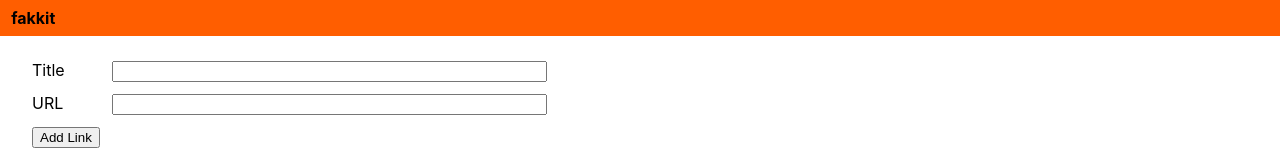
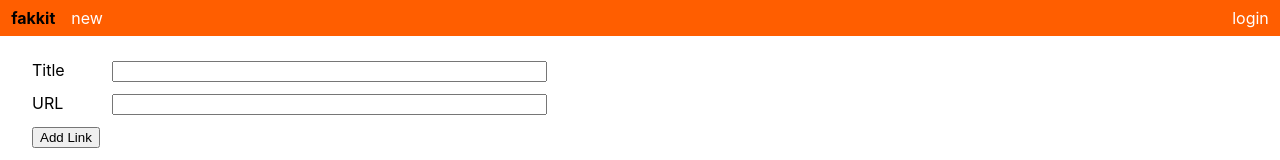
Before and after one commit to aaronparres/fakkit, a React (Create React App) app in the folder frontend/: page /new in a window 1280 px wide. Shown: the top 160 px of the page. Built offline with nearby package versions, Linux system fonts and the light colour scheme.

Commit message:
Context, Link, LoginLogout, up voting the form saves info into de DB

```diff
--- a/frontend/src/App.js
+++ b/frontend/src/App.js
@@ -1,14 +1,30 @@
 import React, { Component } from 'react';
-import { BrowserRouter as Router, Route, Link } from 'react-router-dom'
+import { BrowserRouter as Router, Route } from 'react-router-dom'
 
 import './App.css';
 import Header from './components/Header';
 import LinkList from './components/LinkList';
 import NewLink from './components/NewLink';
 
+import Context from './Context';
+
 class App extends Component {
+
+  constructor() {
+    super();
+    this.state = {
+      user: null,
+      doLogin: this.doLogin,
+    }
+  }
+
+  doLogin = (user) => {
+    this.setState({ user });
+  }
+
   render() {
     return (
+      <Context.Provider value={this.state}>
         <Router>
           <div className="App">
             <Header />
@@ -16,7 +32,7 @@ class App extends Component {
             <Route path="/new" component={NewLink} />
           </div>
         </Router>
-
+      </Context.Provider>
     );
   }
 }
--- /dev/null
+++ b/frontend/src/Context.js
@@ -0,0 +1,5 @@
+import React from 'react';
+
+let context = React.createContext({});
+
+export default context;
--- a/frontend/src/components/Header.css
+++ b/frontend/src/components/Header.css
@@ -1,5 +1,20 @@
 .header {
   padding: .5em .7em;
   background-color: rgb(255, 94, 0);
+  display: flex;
+  flex-direction: row;
+  justify-content: space-between;
 }
-.header .logo { font-weight: bold; }
+.header .logo {
+  font-weight: bold;
+  margin-right: 1em;
+}
+
+.header a{
+  text-decoration: none;
+  color: white;
+}
+
+.header .username{
+  margin-right: .5em;
+}
--- a/frontend/src/components/Header.js
+++ b/frontend/src/components/Header.js
@@ -1,12 +1,34 @@
 import React, { Component } from 'react'
+import { Link } from 'react-router-dom'
 import './Header.css';
+import Context from '../Context';
 
 export default class Header extends Component {
+
+  onLoginLogout = (e) => {
+    e.preventDefault(); //Prevent reload from <a> element
+    if (this.context.user) {
+      this.context.doLogin(null);
+    } else {
+      this.context.doLogin("Chico Malo");
+    }
+  }
+
   render() {
     return (
       <div className="header">
-        <span className="logo">fakkit</span>
+        <div className="left">
+          <span className="logo">fakkit</span>
+          <Link to="/new">new</Link>
+        </div>
+        <div className="right">
+          <span className="username">{this.context.user}</span>
+          <a href="." onClick={this.onLoginLogout}>
+            {this.context.user ? "logout" : "login"}
+          </a>
+        </div>
       </div>
     )
   }
 }
+Header.contextType = Context;
--- a/frontend/src/components/Link.js
+++ b/frontend/src/components/Link.js
@@ -1,19 +1,29 @@
 import React, { Component } from 'react'
-import './Link.css'
+import './Link.css';
+import Context from '../Context';
 
 export default class Link extends Component {
     render() {
+
         let { link, index } = this.props;
+        let upVote = null;
+
+        if (this.context.user) {
+            upVote = "up";
+        }
+
         return (
             <div className="link">
                 <span className="index">{index}.</span>
+                {upVote}
                 <div className="content">
                     <a href={link.url}>{link.title}</a>
                     <div className="info">
-                        {link.score} points by xxx
+                        {link.score} points by {link.by}
                     </div>
                 </div>
             </div>
         )
     }
 }
+Link.contextType = Context;
--- a/frontend/src/components/NewLink.js
+++ b/frontend/src/components/NewLink.js
@@ -1,5 +1,12 @@
 import React, { Component } from 'react'
+import axios from 'axios'
 import './NewLink.css'
+
+const Field = (props) =>
+    <div className="field">
+        <span className="label">{props.label}</span>
+        <input type="text" value={props.value} onChange={props.onChange} />
+    </div>;
 
 export default class NewLink extends Component {
 
@@ -11,28 +18,41 @@ export default class NewLink extends Component {
         }
     }
 
-    onChangeTitle = (e) => {
-        this.setState({ title: e.target.value });
+    //onChangeTitle = (e) => {
+    //    this.setState({ title: e.target.value });
+    //}
+
+    //onChangeURL = (e) => {
+    //    this.setState({ URL: e.target.value });
+    //}
+
+    onChange = (field) => (e) => {
+        this.setState({ [field]: e.target.value });
     }
 
-    onChangeURL = (e) => {
-        this.setState({URL: e.target.value});
+    onSubmit = (e) => {
+        // Prevent the form from loading a new page
+        e.preventDefault();
+        axios.post("http://localhost:4000/links", {
+            title: this.state.title,
+            url: this.state.URL,
+            by: "Chico Malo"
+        }).then(response => {
+            //change the page to the root page _without_ keeping the current page in the history
+            this.props.history.replace("/");
+        }).catch(error => {
+            console.log(error);
+        })
     }
 
     render() {
         let { title, URL } = this.state;
         return (
             <div className="new-link">
-                <form >
-                    <div className="field">
-                        <span className="label">Title</span>
-                        <input type="text" value={title} onChange={this.onChangeTitle} />
-                    </div>
-                    <div className="field">
-                        <span className="label">URL</span>
-                        <input type="text" value={URL} onChange={this.onChangeURL}/>
-                    </div>
-                    <button>Add Link</button>
+                <form onSubmit={this.onSubmit}>
+                    <Field label="Title" value={title} onChange={this.onChange('title')} />
+                    <Field label="URL" value={URL} onChange={this.onChange('URL')} />
+                    <input type="submit" value="Add Link"/>
                 </form>
             </div>
         )
```
Also changed, not shown: 1 other file (tests, documents, lock files or other folders). Lines whose indentation alone changed are shown as unchanged.
